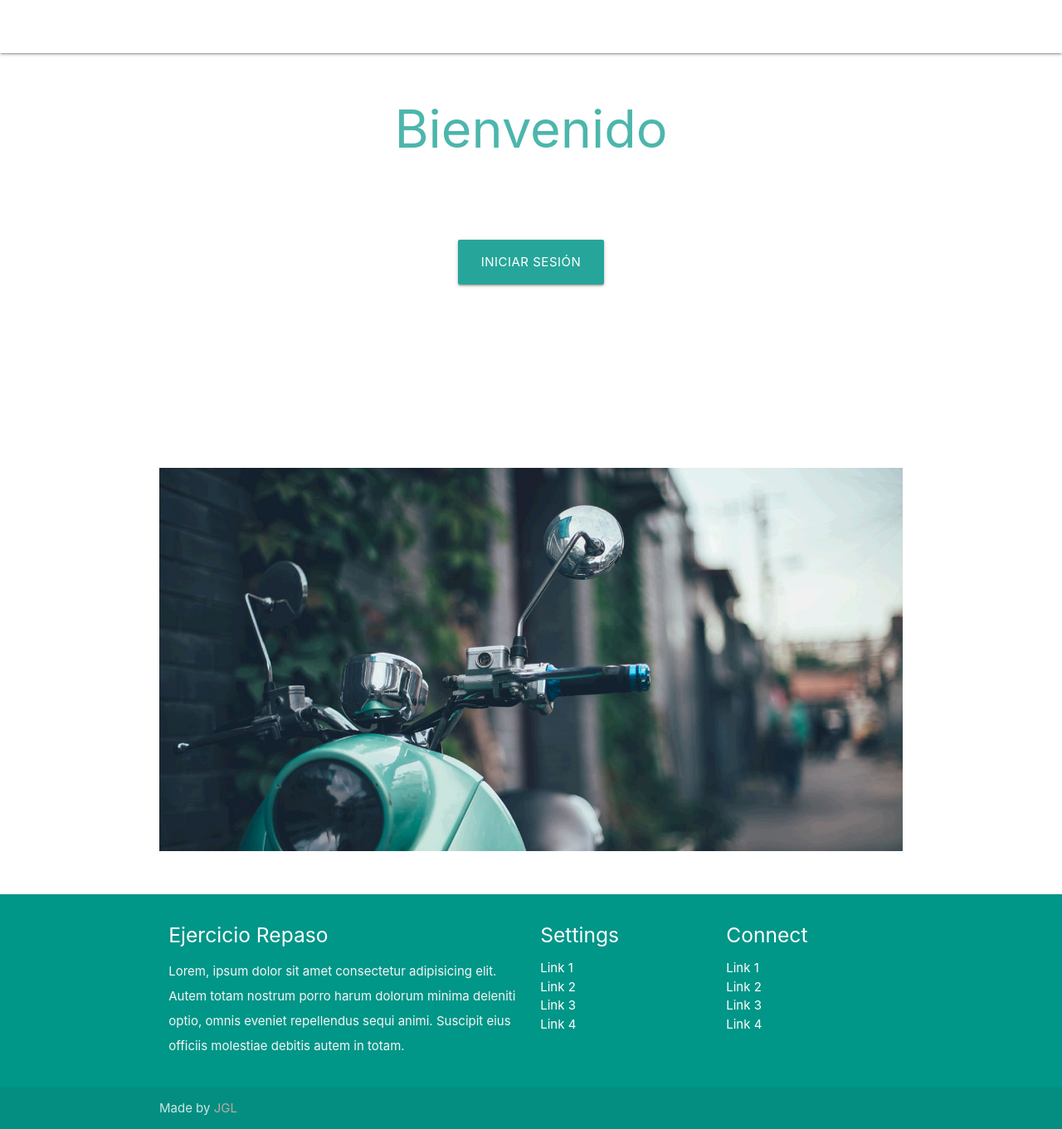
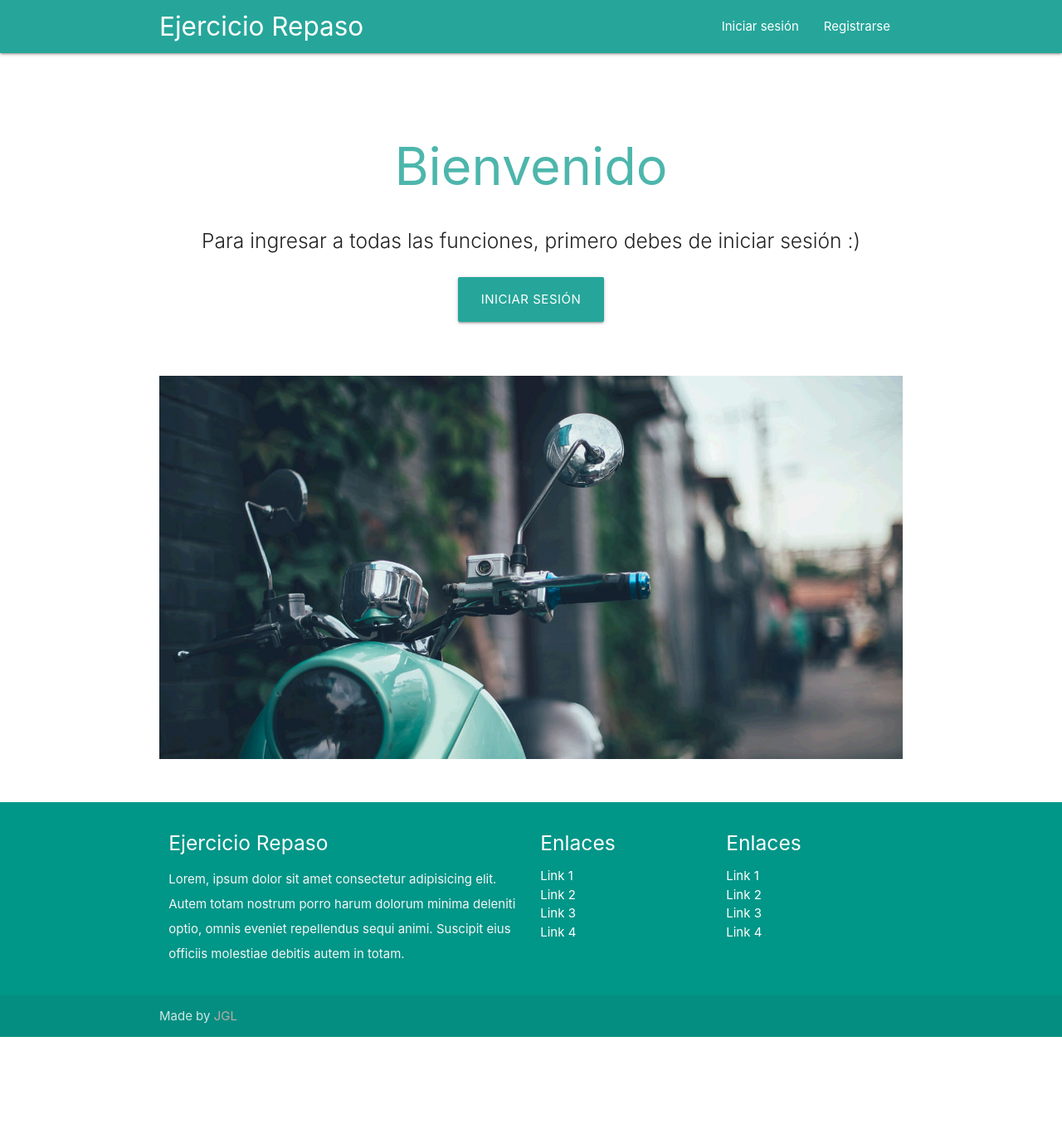
Before and after one commit to Riaven/EjercicioRepaso, a Django app: page /index/ in a window 1280 px wide. Shown: the whole page at 83% size. After the commit the page ends 1250 px from the top, so only its background shows below. Run offline with Django 3.2, Linux system fonts and the light colour scheme; some libraries are stand-ins or nearby versions.

Commit message:
nav mejorado

```diff
--- a/ejercicio/ejercicio/settings.py
+++ b/ejercicio/ejercicio/settings.py
@@ -121,3 +121,4 @@ USE_TZ = True
 
 STATIC_URL = '/static/'
 STATICFILES_DIRS = (os.path.join(BASE_DIR, 'static'),)
+STATIC_ROOT = os.path.join(BASE_DIR, 'staticfiles')
--- a/ejercicio/static/css/style.css
+++ b/ejercicio/static/css/estilo.css
@@ -6,10 +6,13 @@
  * Made By MaterializeCSS.com
  */
 
-nav ul a,
-nav .brand-logo {
-  color: #444;
-}
+ .nav-green {
+   background-color: #26a69a;
+ }
+
+
+
+
 
 p {
   line-height: 2rem;
@@ -23,7 +26,7 @@ p {
   min-height: 380px;
   line-height: 0;
   height: auto;
-  color: rgba(255,255,255,.9);
+  color: rgba(10, 10, 10, 0.9);
 }
   .parallax-container .section {
     width: 100%;
--- a/ejercicio/templates/base/base.html
+++ b/ejercicio/templates/base/base.html
@@ -2,7 +2,7 @@
 {% load materializecss %}
 
 <!DOCTYPE html>
-<html lang="en">
+<html lang="es">
 
 <head>
     <meta http-equiv="Content-Type" content="text/html; charset=UTF-8" />
@@ -14,45 +14,60 @@
 
 
     {% block css %}
-    <link type="text/css" rel="stylesheet" href="{% static 'css/style.css' %}"  media="screen,projection"/>
 
-    <link type="text/css" rel="stylesheet" href="{% static 'css/materialize.css' %}"  media="screen,projection"/>
+    <link href="{% static 'css/estilo.css' %}" type="text/css" rel="stylesheet" media="screen,projection" />
+    <link type="text/css" rel="stylesheet" href="{% static 'css/materialize.css' %}" media="screen,projection" />
     {% endblock css %}
 
 </head>
 
 <body>
-    <nav class="white" role="navigation">
+    <nav class="nav-green" role="navigation">
         <div class="nav-wrapper container">
-            <a id="logo-container" href="#" class="brand-logo">Ejercicio</a>
+            <a id="logo-container" href="#" class="brand-logo">Ejercicio Repaso</a>
             <ul class="right hide-on-med-and-down">
-                <li><a href="#">Navbar Link</a></li>
+                {% if user.is_authenticated == False %}
+                <li><a href="#">Iniciar sesión</a></li>
+                <li><a href="#">Registrarse</a></li>
+                {% endif %}
+                {% if user.is_authenticated %}
+                <li><a href="#">Listar usuarios</a></li>
+                <li><a href="#">Salir</a></li>
+                {% endif %}
             </ul>
 
             <ul id="nav-mobile" class="sidenav">
-                <li><a href="#">Navbar Link</a></li>
+                {% if user.is_authenticated == False %}
+                <li><a href="#">Iniciar sesión</a></li>
+                <li><a href="#">Registrarse</a></li>
+                {% endif %}
+                {% if user.is_authenticated %}
+                <li><a href="#">Listar usuarios</a></li>
+                <li><a href="#">Salir</a></li>
+                {% endif %}
             </ul>
             <a href="#" data-target="nav-mobile" class="sidenav-trigger"><i class="material-icons">menu</i></a>
         </div>
     </nav>
 
-    <div id="index-banner" class="parallax-container">
+    <div id="index-banner">
         <div class="section no-pad-bot">
             <div class="container">
                 <br><br>
                 <h1 class="header center teal-text text-lighten-2">Bienvenido</h1>
                 <div class="row center">
-                    <h5 class="header col s12 light">Para ingresar a todas las funciones, primero debes de iniciar sesión :)</h5>
+                    <h5 class="header col s12 light">Para ingresar a todas las funciones, primero debes de iniciar
+                        sesión :)</h5>
                 </div>
                 <div class="row center">
-                    <a href="http://materializecss.com/getting-started.html" id="download-button" class="btn-large waves-effect waves-light teal lighten-1">Iniciar sesión</a>
+                    <a href="#" id="download-button" class="btn-large waves-effect waves-light teal lighten-1">Iniciar
+                        sesión</a>
                 </div>
                 <br><br>
 
             </div>
         </div>
-        <div class="parallax"><img src="background1.jpg" alt="Unsplashed background img 1"></div>
-    </div>
+
 
 
         <div class="container">
@@ -66,12 +81,14 @@
                 <div class="row">
                     <div class="col l6 s12">
                         <h5 class="white-text">Ejercicio Repaso</h5>
-                    <p class="grey-text text-lighten-4">Lorem, ipsum dolor sit amet consectetur adipisicing elit. Autem totam nostrum porro harum dolorum minima deleniti optio, omnis eveniet repellendus sequi animi. Suscipit eius officiis molestiae debitis autem in totam.</p>
+                        <p class="grey-text text-lighten-4">Lorem, ipsum dolor sit amet consectetur adipisicing elit.
+                            Autem totam nostrum porro harum dolorum minima deleniti optio, omnis eveniet repellendus
+                            sequi animi. Suscipit eius officiis molestiae debitis autem in totam.</p>
 
 
                     </div>
                     <div class="col l3 s12">
-                    <h5 class="white-text">Settings</h5>
+                        <h5 class="white-text">Enlaces</h5>
                         <ul>
                             <li><a class="white-text" href="#!">Link 1</a></li>
                             <li><a class="white-text" href="#!">Link 2</a></li>
@@ -80,7 +97,7 @@
                         </ul>
                     </div>
                     <div class="col l3 s12">
-                    <h5 class="white-text">Connect</h5>
+                        <h5 class="white-text">Enlaces</h5>
                         <ul>
                             <li><a class="white-text" href="#!">Link 1</a></li>
                             <li><a class="white-text" href="#!">Link 2</a></li>
```
Also changed, not shown: ejercicio/db.sqlite3. Lines whose indentation alone changed are shown as unchanged.
